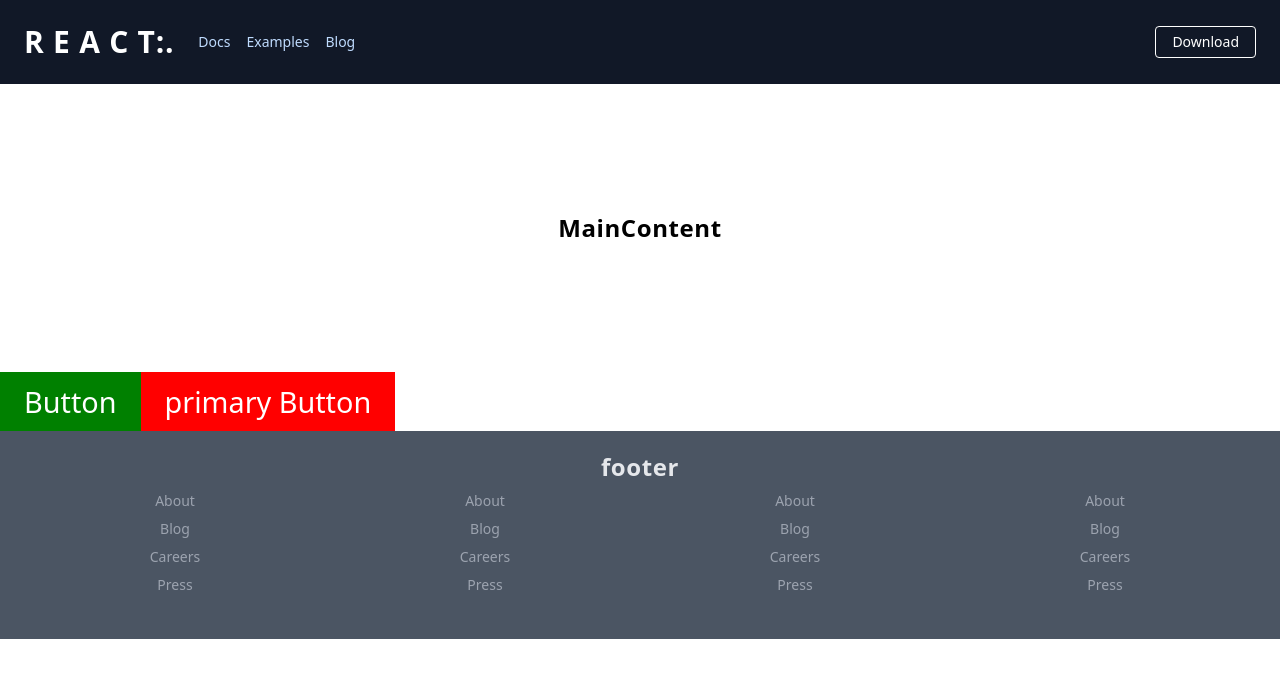
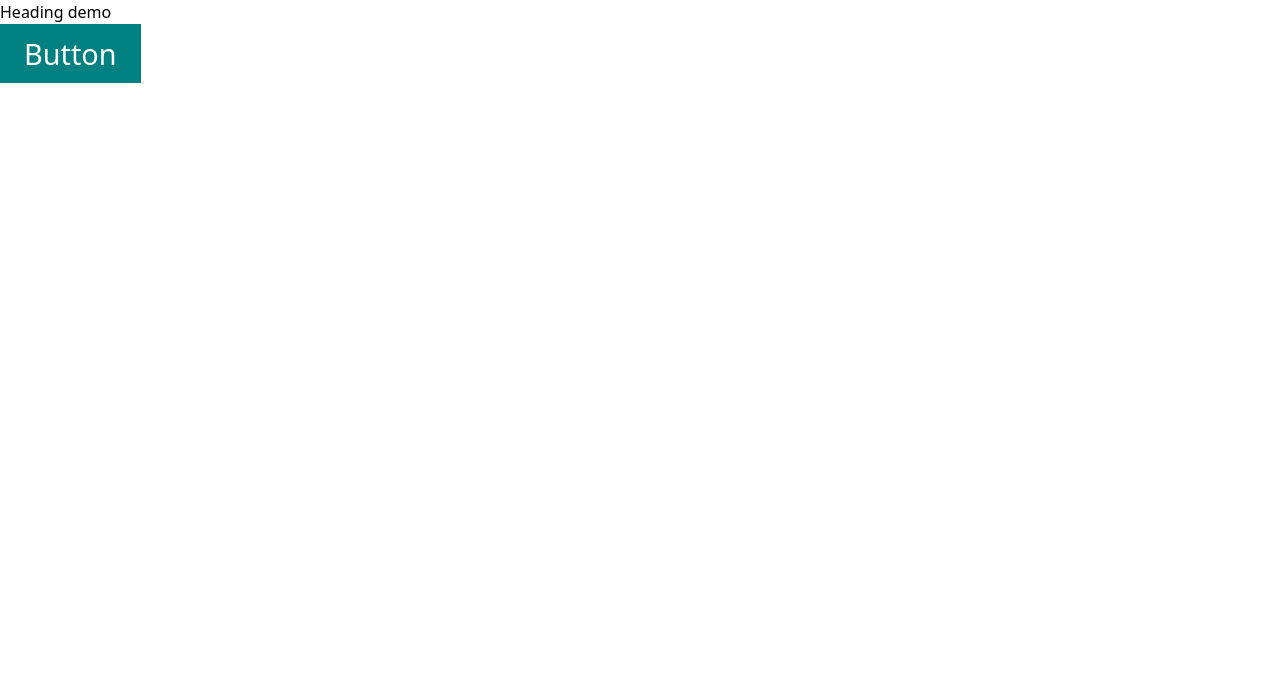
Before and after one commit to donnagal/learn-react, a React (Create React App) app: page / in a window 1280 px wide. Shown: the top 678 px of the page. Built offline with nearby package versions, Linux system fonts and the light colour scheme.

Commit message:
Global styles theme demo

```diff
--- a/src/App.js
+++ b/src/App.js
@@ -1,13 +1,19 @@
 import React from 'react';
-import styled from 'styled-components'
+import styled, { ThemeProvider } from 'styled-components'
 import Header from "./Header"
 import MainContent from "./MainContent"
 import Footer from "./Footer"
 
+const theme = {
+  primary: 'teal',
+  secondary: 'green',
+};
+
 const Button = styled.button`
   font-size: 1.8rem;
   padding: 0.5rem 1.5rem;
-  background: ${(props) => (props.primary ? 'red' : 'green')};
+  /* background: ${(props) => (props.primary ? 'red' : 'green')}; */
+  background: ${(props) => props.theme.primary};
   color: white;
     &:hover {
       opacity: .5;
@@ -18,14 +24,12 @@ const Button = styled.button`
 
 function App() {
   return (
-    <div>
-      <Header />
-      <MainContent />
-      <Button> Button </Button>
-      <Button primary> primary Button </Button>
-      <Footer />
 
-    </div>
+      <ThemeProvider theme={theme}>
+        <h1>Heading demo </h1>
+        <Button> Button </Button>
+      </ThemeProvider>
+
   );
 }
 
```
